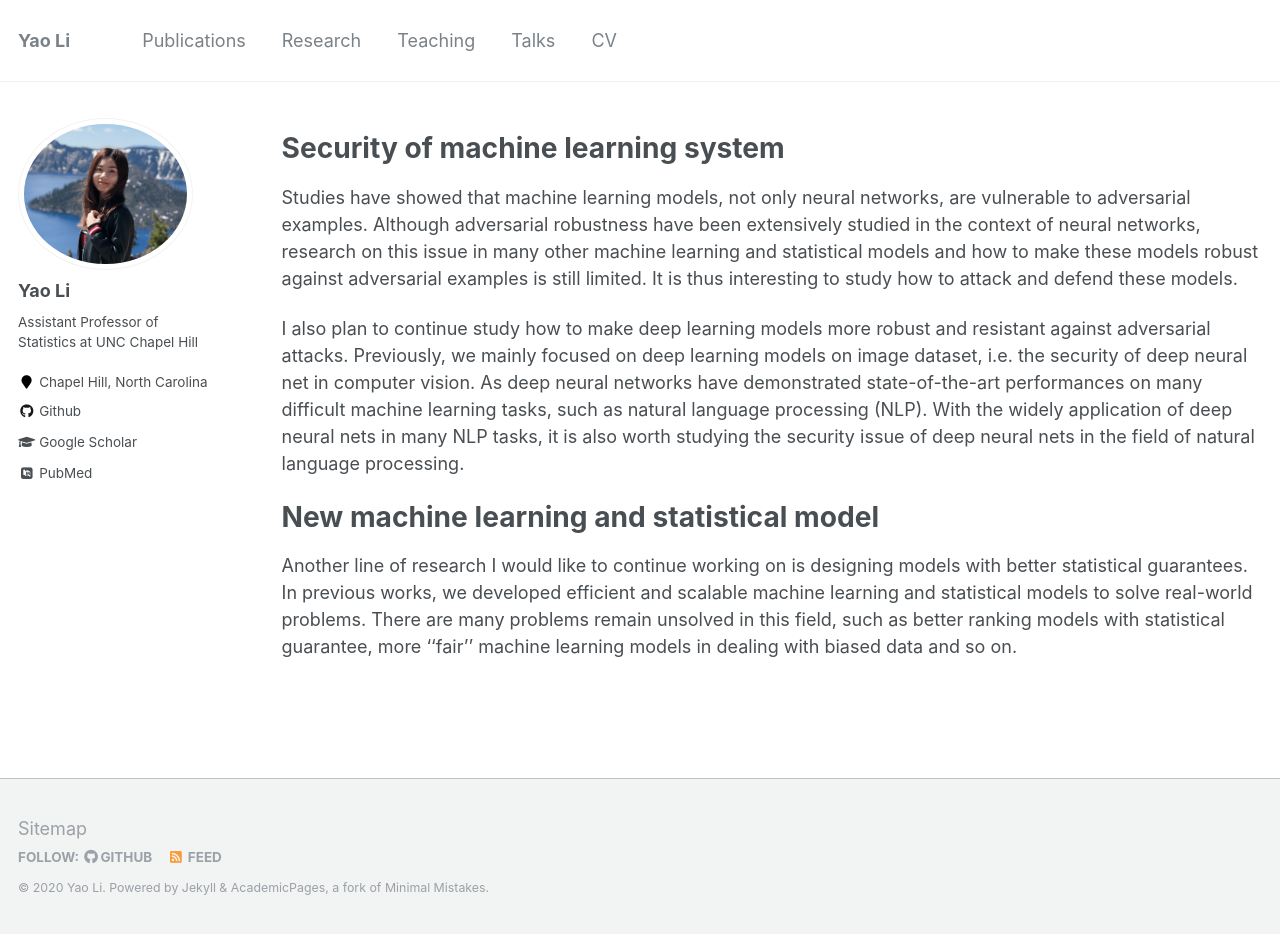
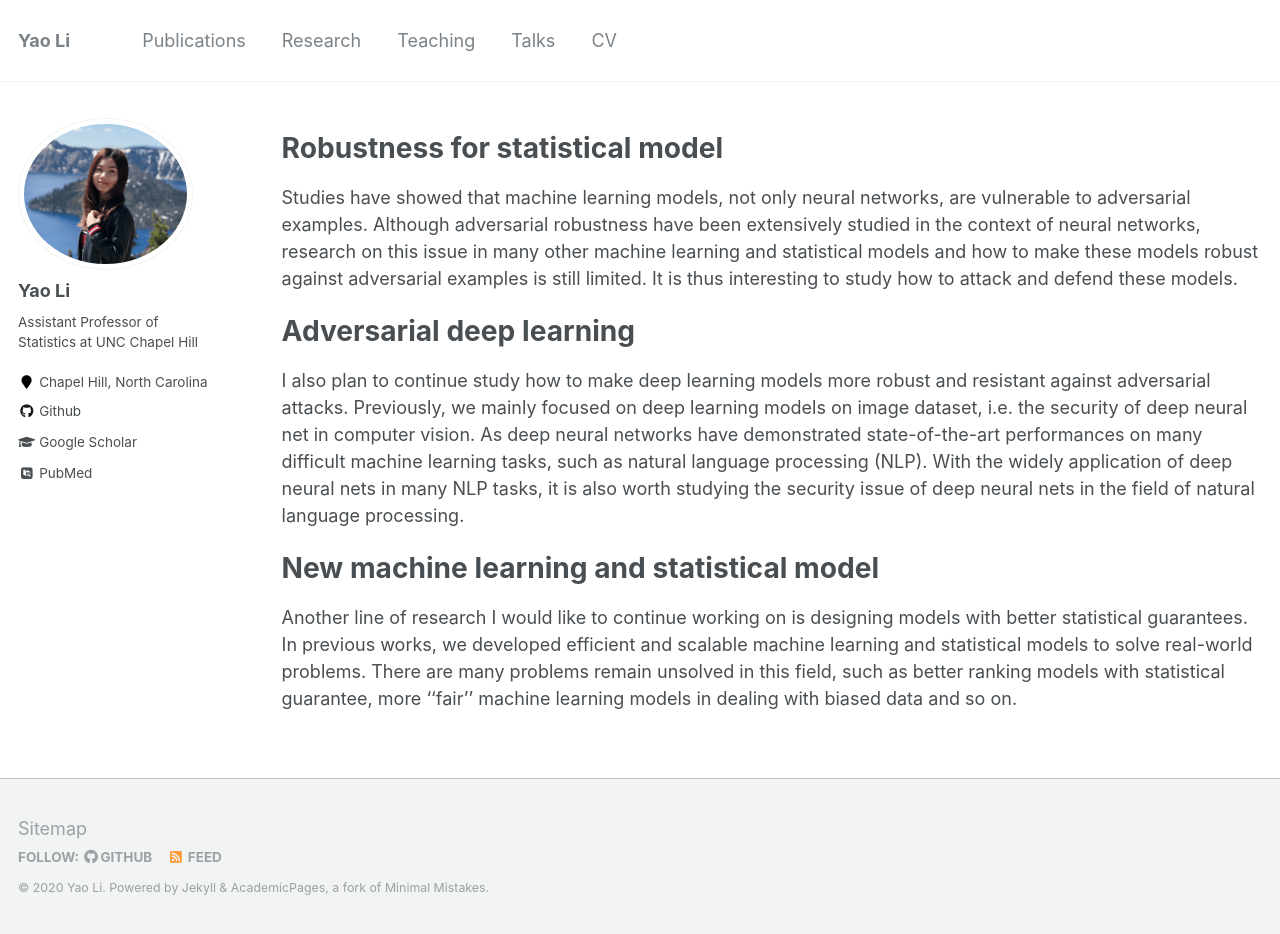
Before and after one commit to liyao880/yaoli, a Jekyll site: the page built from _pages/research.md, in a window 1280 px wide and 934 px high. Built offline with Jekyll 4.4.1, drawn with Linux system fonts in a browser that asks for light colours; some web fonts are replaced.

Commit message:
Update research.md

```diff
--- a/_pages/research.md
+++ b/_pages/research.md
@@ -9,10 +9,12 @@ redirect_from:
 
 {% include base_path %}
 
-Security of machine learning system
+Robustness for statistical model
 ======
 Studies have showed that machine learning models, not only neural networks, are vulnerable to adversarial examples. Although adversarial robustness have been extensively studied in the context of neural networks, research on this issue in many other machine learning and statistical models and how to make these models robust against adversarial examples is still limited. It is thus interesting to study how to attack and defend these models.
 
+Adversarial deep learning
+======
 I also plan to continue study how to make deep learning models more robust and resistant against adversarial attacks. Previously, we mainly focused on deep learning models on image dataset, i.e. the security of deep neural net in computer vision. As deep neural networks have demonstrated state-of-the-art performances on many difficult machine learning tasks, such as natural language processing (NLP). With the widely application of deep neural nets in many NLP tasks, it is also worth studying the security issue of deep neural nets in the field of natural language processing.
 
 New machine learning and statistical model
```
